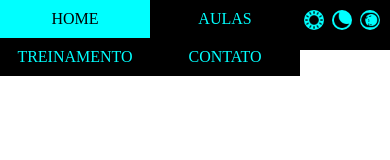
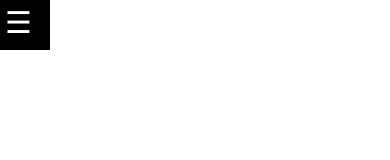
Before and after one commit to sampaiopedroh/Projeto_5_Front, a plain HTML site: page index.html in a window 390 px wide. Shown: the top 160 px of the page. Drawn offline with Linux system fonts and the light colour scheme.

Commit message:
Criando Responsividade

```diff
--- a/CSS/style.css
+++ b/CSS/style.css
@@ -92,3 +92,48 @@
     margin-left: 1%;
     background: aqua;
 }
+
+@media (max-width: 800px){
+    nav ul li{
+        width: 100%;
+        float: none;
+    }
+
+    nav ul ul{
+        position: static;
+        overflow: hidden;
+        max-height: 0;
+        transition: all 0.4s;
+    }
+
+    nav ul li:hover ul{
+        height: auto;
+        max-height: 200px;
+    }
+
+    #btMenu{
+        display: none;
+    }
+
+    label[for = "btMenu"]{
+        display: block;
+    }
+
+    nav{
+        margin-top: 5px;
+        margin-left: -100%;
+        transition: all 0.5s;
+    }
+
+    #btMenu:checked ~ nav{
+        margin-left: 0;
+    }
+
+    .cor{
+        width: 20px;
+        height: 20px;
+        border-radius: 50px;
+        margin-left: 22%;
+        background: transparent;
+    }
+}
```
